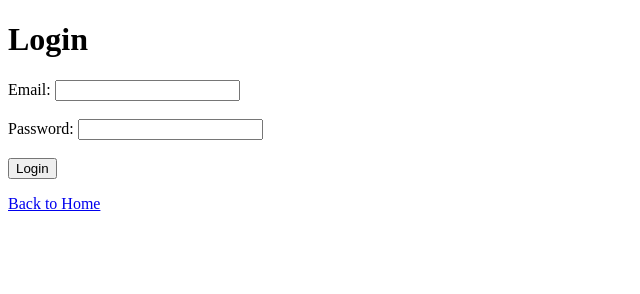
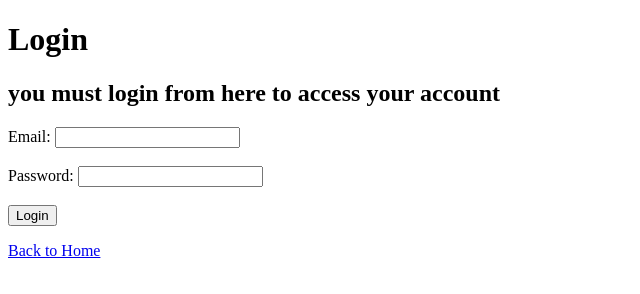
Before and after one commit to MUSABYEMARIYAGisele/WebApp-Project, a plain HTML site: page login.html in a window 1280 px wide. Shown: the whole page, without its empty margins (0-640 px from the left). Drawn offline with Linux system fonts and the light colour scheme.

Commit message:
add login page

```diff
--- a/login.html
+++ b/login.html
@@ -7,6 +7,7 @@
 </head>
 <body>
   <h1>Login</h1>
+  <h2> you must login from here to access your account</h2>
   <form>
     <label for="email">Email:</label>
     <input id="email" name="email" type="email" required>
```
